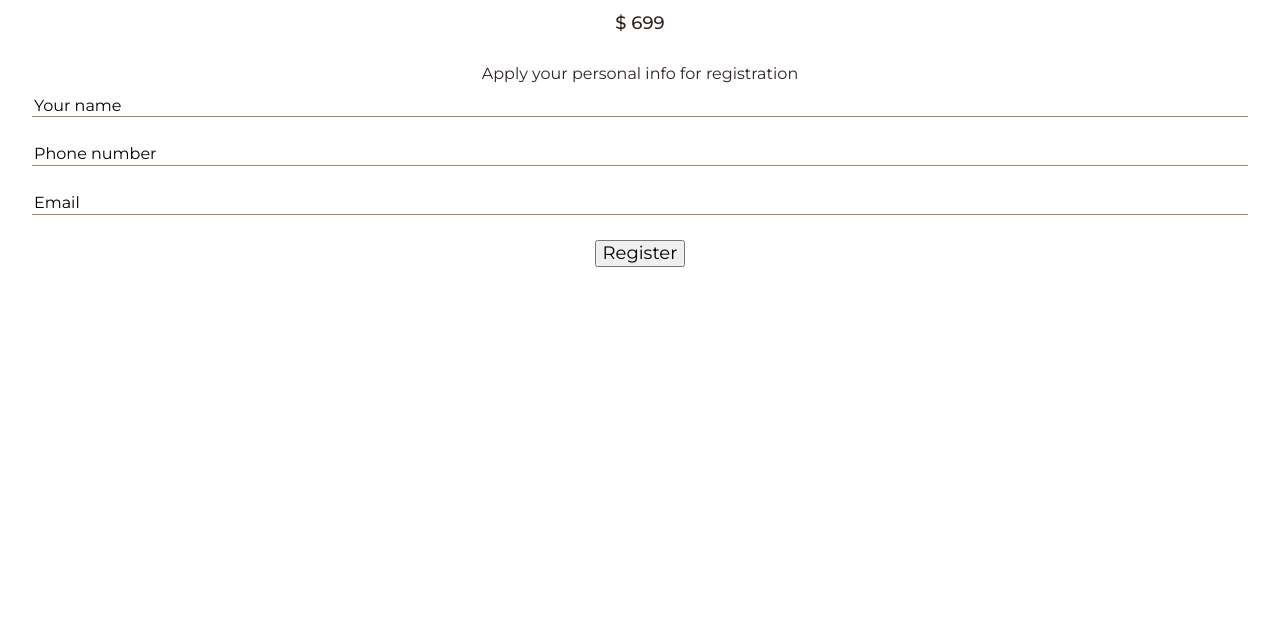
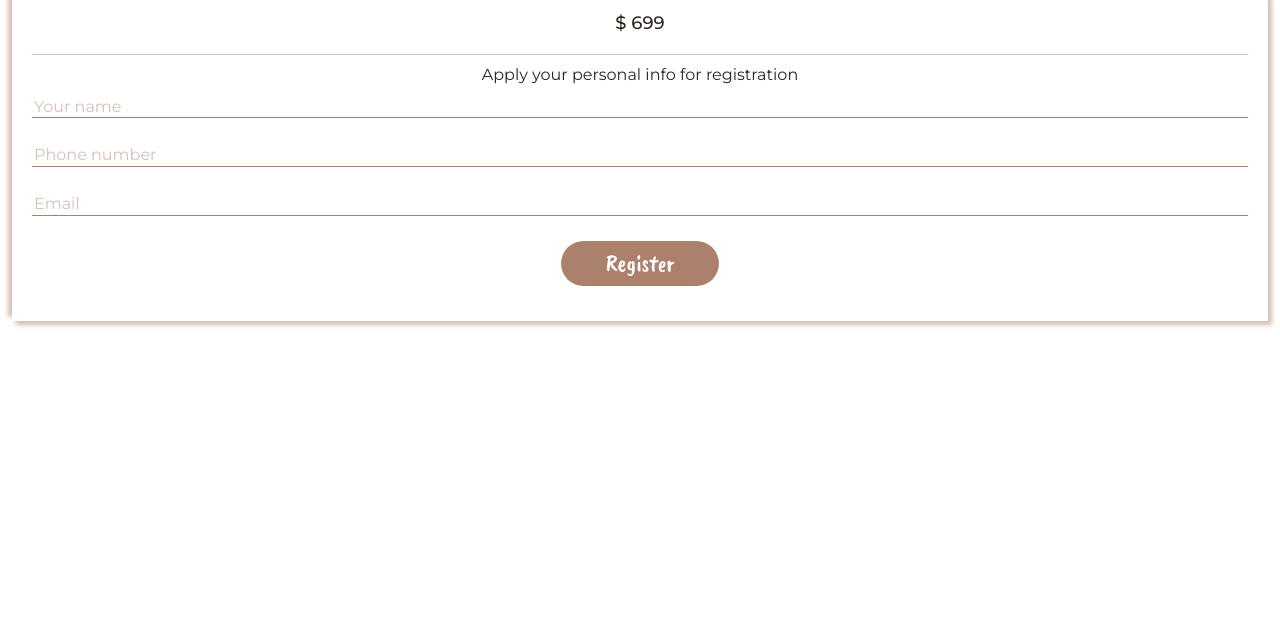
Before and after one commit to TatianaChepovaya/donut-master-class, a website built with Parcel: page src/index.html in a window 1280 px wide. Shown: the part 157-800 px from the top of the page. Built offline with nearby package versions, Linux system fonts and the light colour scheme.

Commit message:
Кнопка, убрал решетку и подправил медиа правила для title

```diff
--- a/src/sass/_registration.scss
+++ b/src/sass/_registration.scss
@@ -12,13 +12,12 @@
     padding-bottom: 35px;
     border-radius: 150px 150px 0px 0px;
     box-shadow: -4px -4px 4px var(--ph-color), 4px 4px 4px var(--ph-color);
+    background-color: var(--registration-form-bgc);
   }
 }
 
 .registration-form {
   padding: 0 15px 0 15px;
-
-  background-color: var(--registration-form-bgc);
 
   &__info {
     padding-bottom: 20px;
--- a/src/sass/_root-colors.scss
+++ b/src/sass/_root-colors.scss
@@ -4,7 +4,7 @@
   //   secondary-color: button bgc, star bgc, spoiler color,
   --primary-white-color: #ffffff;
   --text-color: #2e2520;
-  --ph-color: #rgba(171, 129, 108, 0.5);
+  --ph-color: rgba(171, 129, 108, 0.5);
   --milky-background-color: #fffff9;
   --hover-focus-color: #876655;
   --program-event-title: #000000;
--- a/src/sass/base/_common.scss
+++ b/src/sass/base/_common.scss
@@ -47,7 +47,7 @@ body {
   line-height: 2.7;
   margin-bottom: 18px;
 
-  @media screen and (min-width: 1200px) {
+  @media screen and (min-width: 1280px) {
     font-size: 36px;
     line-height: 1.8;
   }
@@ -59,9 +59,34 @@ body {
   margin-bottom: 13px;
   color: #000000;
 
-  @media screen and (min-width: 1200px) {
+  @media screen and (min-width: 1280px) {
     font-size: 24px;
     line-height: 1.25;
     margin-bottom: 16px;
   }
 }
+
+.button {
+  font-family: 'Caveat Brush', sans-serif;
+  font-weight: 400;
+  font-size: 18px;
+  text-align: center;
+  color: var(--primary-white-color);
+  width: 145px;
+  height: 40px;
+  background-color: var(--secondary-color);
+  cursor: pointer;
+  border-radius: 25px;
+  border: none;
+
+  &:hover,
+  &:focus {
+    background-color: var(--hover-focus-color);
+  }
+
+  @media screen and (min-width: 1280px) {
+    width: 158px;
+    height: 45px;
+    font-size: 24px;
+  }
+}
```
